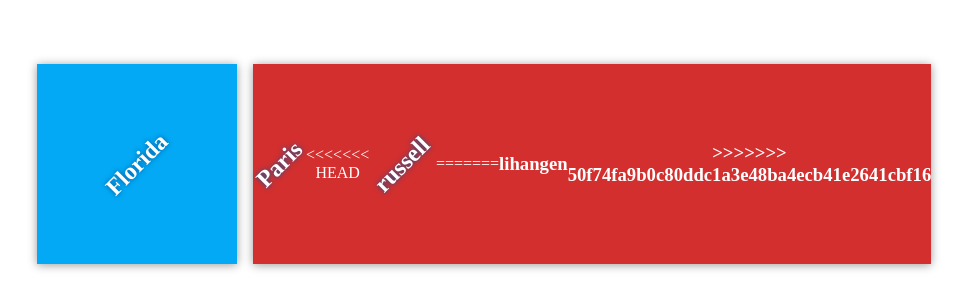
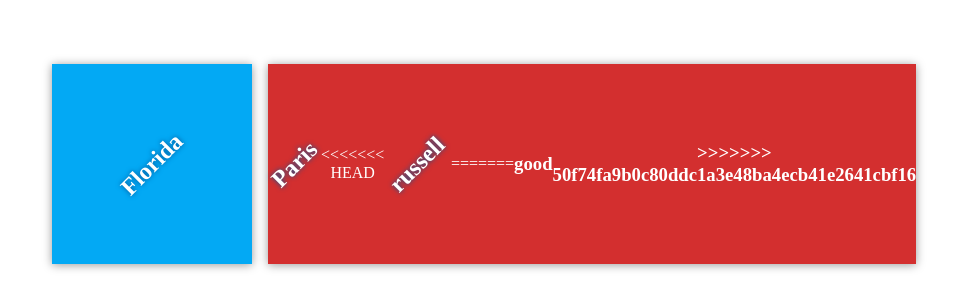
Before and after one commit to sbuteryd/practice_git_hub, a plain HTML site: page index.html in a window 1280 px wide. Shown: the part 236-544 px from the top of the page, without its empty margins (156-1123 px from the left). Drawn offline with Linux system fonts and the light colour scheme.

Commit message:
change the name

```diff
--- a/index.html
+++ b/index.html
@@ -19,7 +19,8 @@
 <<<<<<< HEAD
                 <h2>russell</h2>
 =======
-                <h3>lihangen<h3>
+                <h3>good<h3>
+
 >>>>>>> 50f74fa9b0c80ddc1a3e48ba4ecb41e2641cbf16
             </div>
         </div>
```
